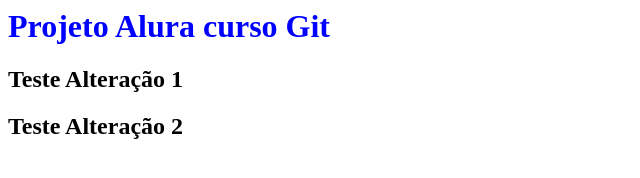
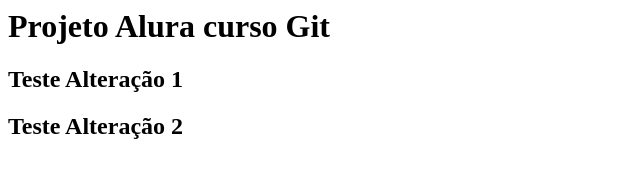
Before and after one commit to rsanto0/curso-git, a plain HTML site: page index.html in a window 1280 px wide. Shown: the whole page, without its empty margins (0-640 px from the left). Drawn offline with Linux system fonts and the light colour scheme.

Commit message:
outro commit da branch testeRebase

```diff
--- a/estilo.css
+++ b/estilo.css
@@ -1,11 +1,4 @@
 body{
-
     background-color: red
 	font-size: 10px
-
 }
-
-h1{
-	color: blue
-
-}
```
